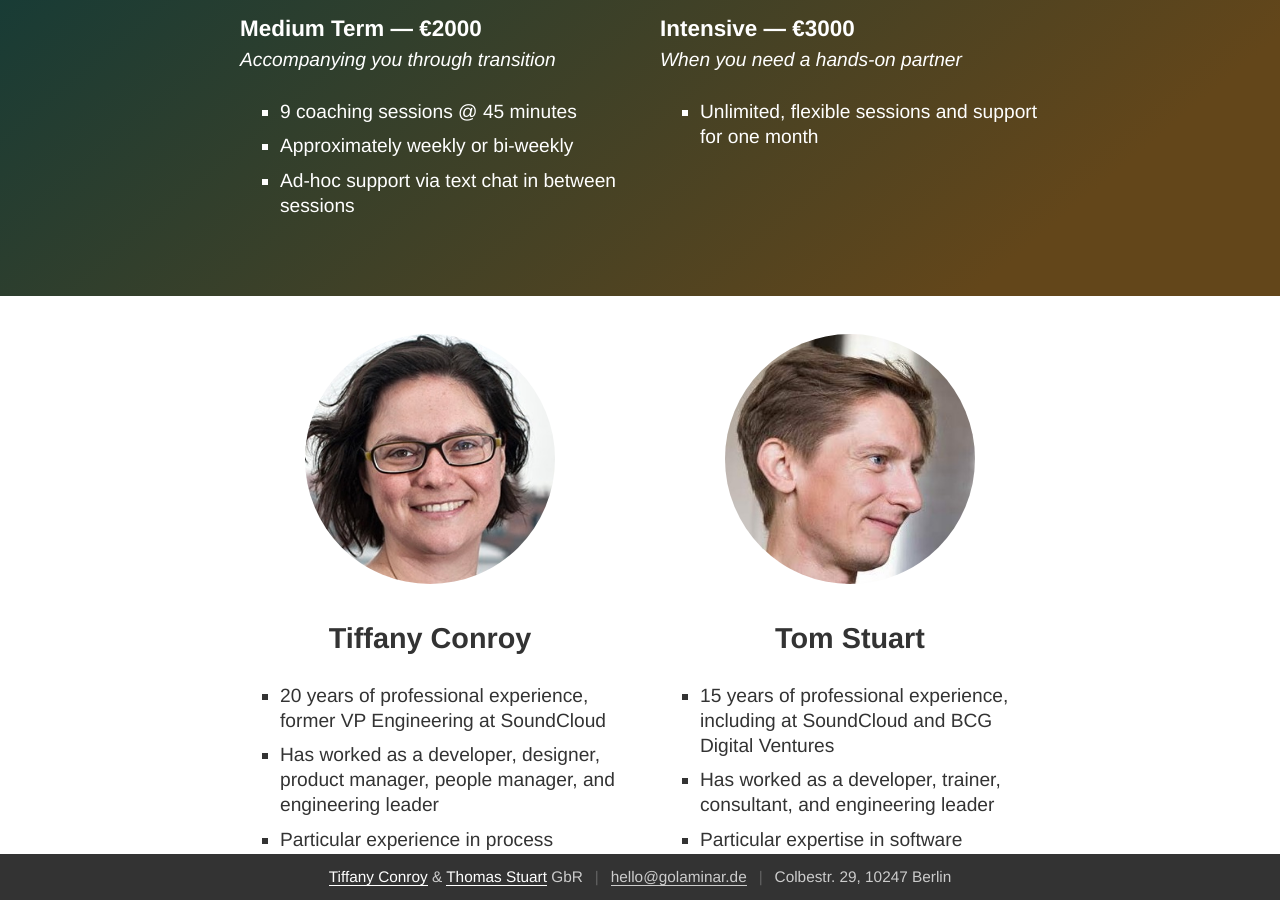
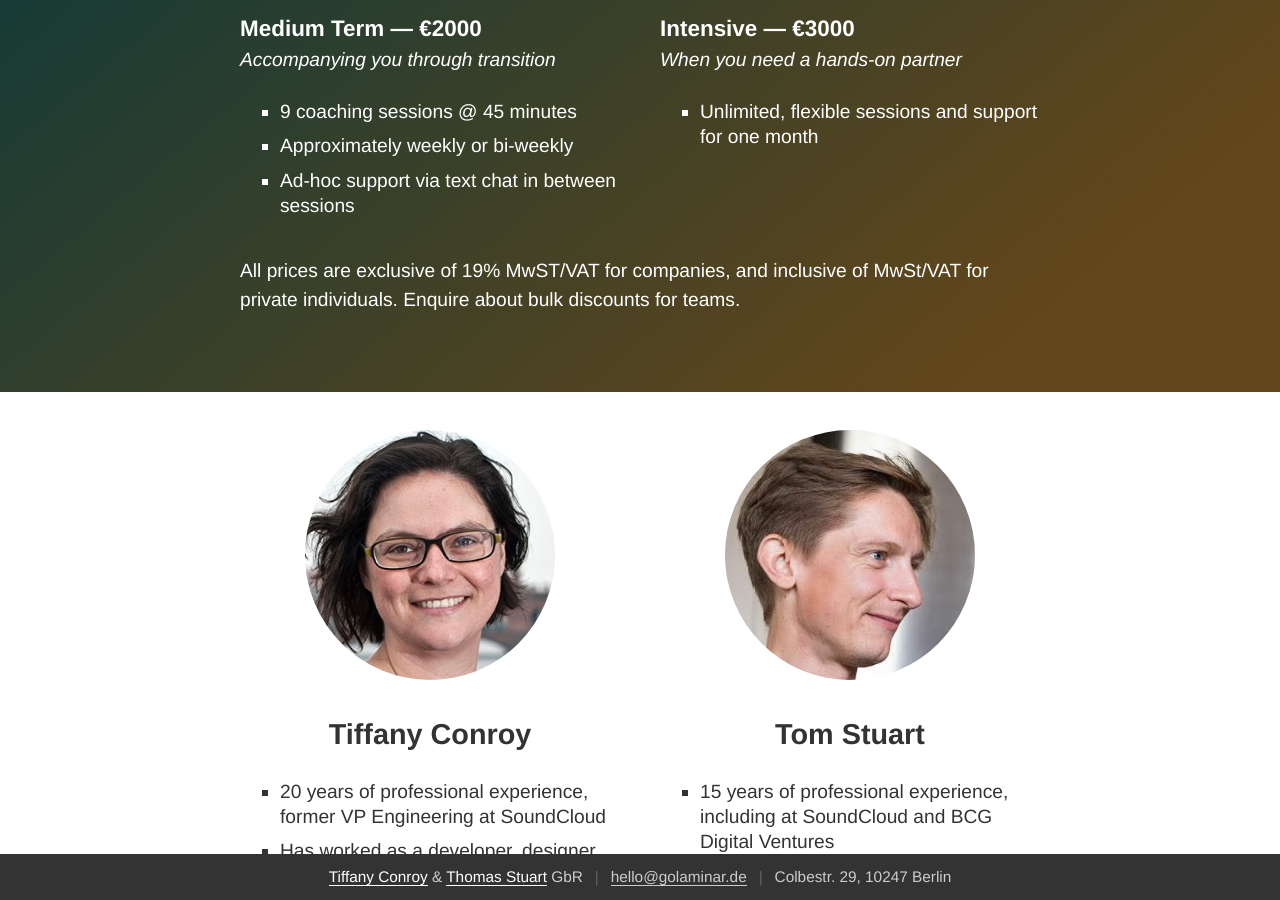
Before and after one commit to golaminar/golaminar.github.io, a Jekyll site: the page built from coaching/index.html, in a window 1280 px wide and 900 px high, scrolled down 1972 px. Built offline with Jekyll 4.4.1, drawn with Linux system fonts in a browser that asks for light colours.

Commit message:
Note about VAT

```diff
--- a/coaching/index.html
+++ b/coaching/index.html
@@ -122,6 +122,9 @@
                     </ul>
                 </div>
             </div>
+            <p>All prices are exclusive of 19% MwST/VAT for companies, and inclusive of MwSt/VAT for private individuals. Enquire
+                about bulk discounts for teams.</p>
+
         </div>
     </section>
 
```
